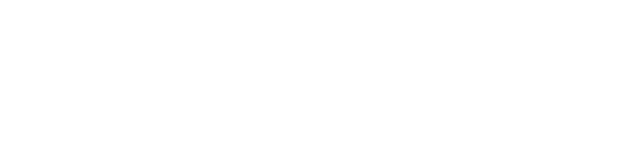
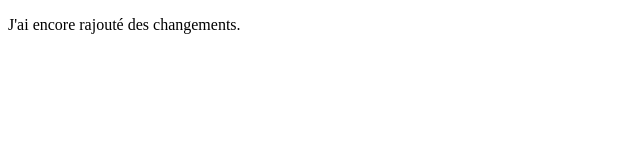
Before and after one commit to jeremt/atelier-git, a plain HTML site: page index.html in a window 1280 px wide. Shown: the whole page, without its empty margins (0-640 px from the left). Drawn offline with Linux system fonts and the light colour scheme.

Commit message:
feat(atelier): Quelques changements de plus

```diff
--- a/index.html
+++ b/index.html
@@ -5,5 +5,7 @@
     <meta name="viewport" content="width=device-width, initial-scale=1.0" />
     <title>Salut, c'est Gab</title>
   </head>
-  <body></body>
+  <body>
+    <p>J'ai encore rajouté des changements.</p>
+  </body>
 </html>
```
